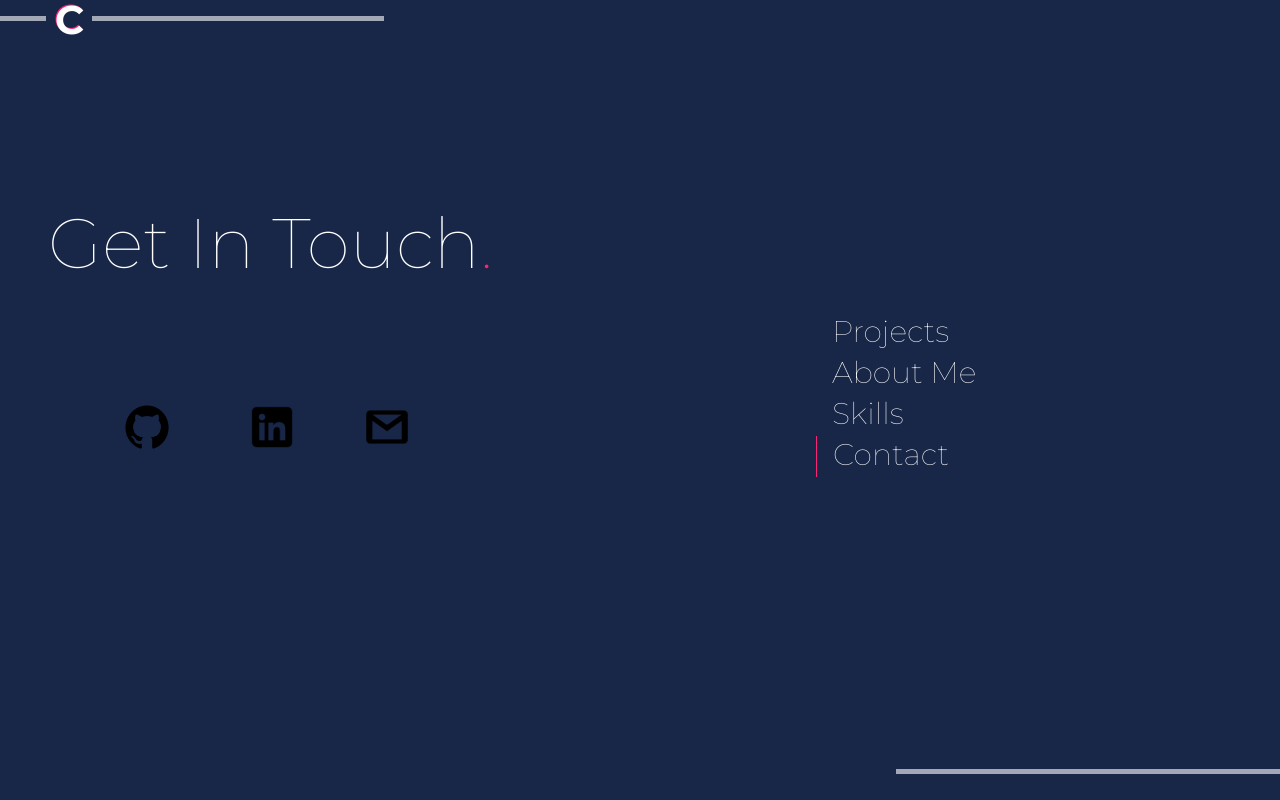
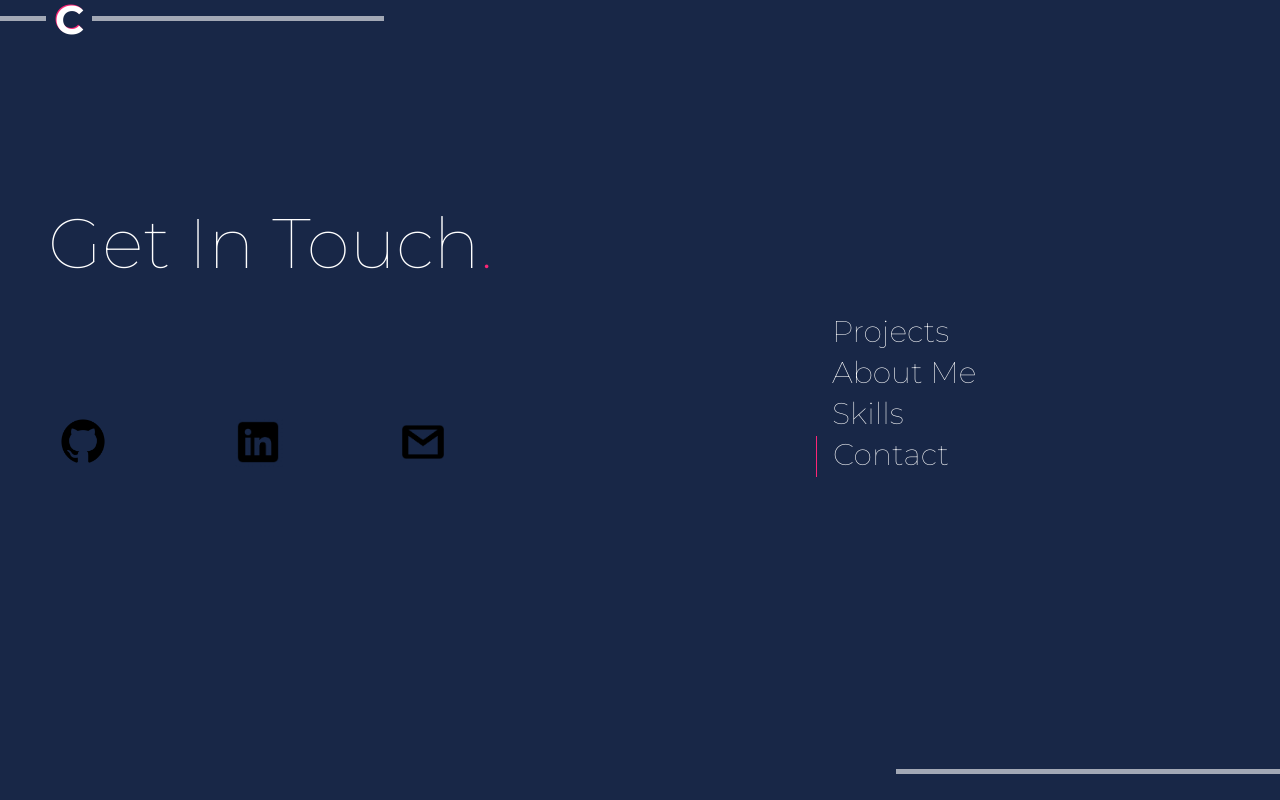
Before and after one commit to ChathurikaAJ/portfolio, a React (Create React App) app: page /contact in a window 1280 px wide. Built offline with nearby package versions, Linux system fonts and the light colour scheme.

Commit message:
Update contact page

```diff
--- a/src/pages/ContactPage/ContactPage.js
+++ b/src/pages/ContactPage/ContactPage.js
@@ -14,9 +14,9 @@ export default function ContactPage() {
                 <div className="page__container page__container-left">
                     <p className="page__subtitle">Get In Touch<span className="page__highlight">.</span></p>
                     <div className="contact__container">
-                        <img className="contact__icons" src={github} alt="GitHub"></img>
-                        <img className="contact__icons contact__icons-size" src={linkedin} alt="LinkedIn"></img>
-                        <img className="contact__icons contact__icons-size" src={gmail} alt="Gmail"></img>
+                        <a href="https://github.com/ChathurikaAJ" target="_blank" rel="noreferrer"><img className="contact__icons" src={github} alt="GitHub"></img></a>
+                        <a href="https://www.linkedin.com/in/chathurika-jayakody" target="_blank" rel="noreferrer"><img className="contact__icons contact__icons-size" src={linkedin} alt="LinkedIn"></img></a>
+                        <a href="mailto:chathurika.jayakody@gmail.com"><img className="contact__icons contact__icons-size" src={gmail} alt="Gmail"></img></a>
                     </div>
                 </div>
                 <Nav />
--- a/src/pages/ContactPage/ContactPage.scss
+++ b/src/pages/ContactPage/ContactPage.scss
@@ -2,10 +2,9 @@
 
     &__container {
         display: flex;
-        width: 300px;
+        width: 400px;
         justify-content: space-between;
-        margin-top: 4rem;
-        margin-left: 4rem;
+        margin-top: 6rem;
     }
 
 
@@ -20,7 +19,7 @@
         &-size{
             width: 50px;
             height: 50px;
-            align-self: center;
+            margin-top: 0.66rem;
         }
     }
 }
```
